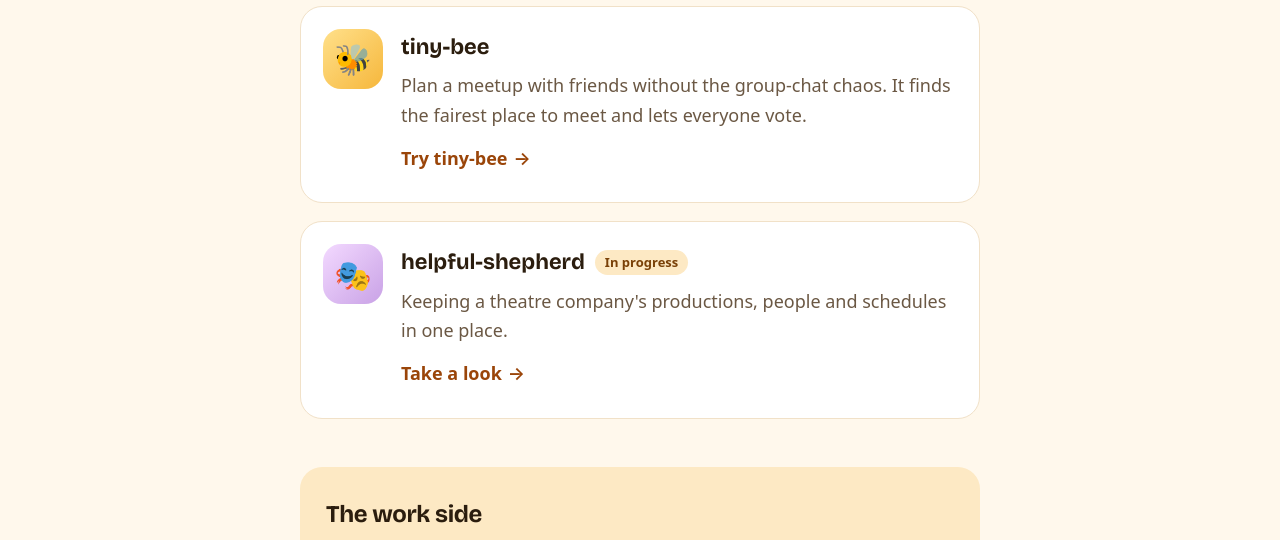
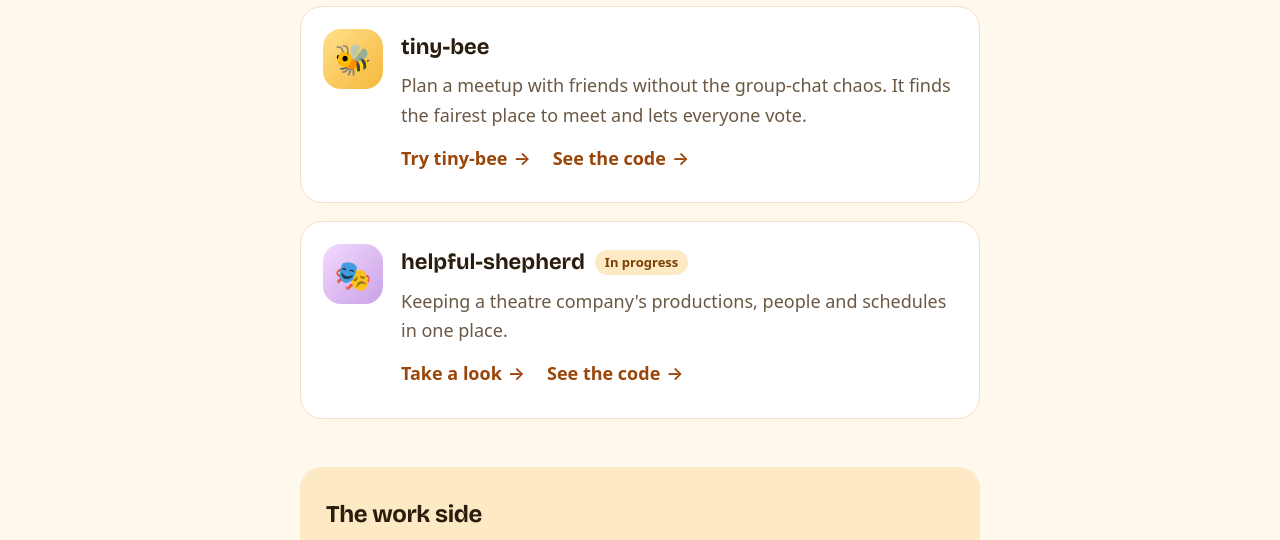
Before and after one commit to BillFugina/friendly-pup, a plain HTML site: page dogspots/index.html in a window 1280 px wide. Shown: the part 675-1215 px from the top of the page. Drawn offline with nearby package versions, Linux system fonts and the light colour scheme.

Commit message:
Add source links to the app cards (#3)
Co-authored-by: Claude Opus 5.5 <noreply@anthropic.com>

```diff
--- a/dogspots/index.html
+++ b/dogspots/index.html
@@ -36,7 +36,10 @@
           <div>
             <h3>tiny-bee</h3>
             <p>Plan a meetup with friends without the group-chat chaos. It finds the fairest place to meet and lets everyone vote.</p>
-            <a class="go" href="https://tiny-bee.billfugina.com">Try tiny-bee <span aria-hidden="true">→</span></a>
+            <p class="go-links">
+              <a class="go" href="https://tiny-bee.billfugina.com">Try tiny-bee <span aria-hidden="true">→</span></a>
+              <a class="go" href="https://github.com/BillFugina/tiny-bee">See the code <span aria-hidden="true">→</span></a>
+            </p>
           </div>
         </li>
         <li class="card shepherd">
@@ -44,7 +47,10 @@
           <div>
             <h3>helpful-shepherd <span class="tag">In progress</span></h3>
             <p>Keeping a theatre company's productions, people and schedules in one place.</p>
-            <a class="go" href="https://helpful-shepherd.billfugina.com">Take a look <span aria-hidden="true">→</span></a>
+            <p class="go-links">
+              <a class="go" href="https://helpful-shepherd.billfugina.com">Take a look <span aria-hidden="true">→</span></a>
+              <a class="go" href="https://github.com/BillFugina/helpful-shepherd">See the code <span aria-hidden="true">→</span></a>
+            </p>
           </div>
         </li>
       </ul>
--- a/dogspots/styles.css
+++ b/dogspots/styles.css
@@ -93,6 +93,7 @@ h3 { font-family: var(--display); font-weight: 700; font-size: 22px; margin: 0 0
 .tag { font-family: var(--body); font-size: 13px; font-weight: 600; background: var(--tag); color: var(--tag-text); padding: 2px 10px; border-radius: 999px; }
 .go { display: inline-flex; align-items: center; gap: 6px; min-height: 44px; text-decoration: none; }
 .go:hover { text-decoration: underline; }
+.card .go-links { display: flex; flex-wrap: wrap; gap: 0 22px; margin: 0; }
 
 .work {
   margin-top: 48px; padding: 28px 26px; border-radius: 22px;
```
Also changed, not shown: billfugina/index.html (+1 -0 lines).
